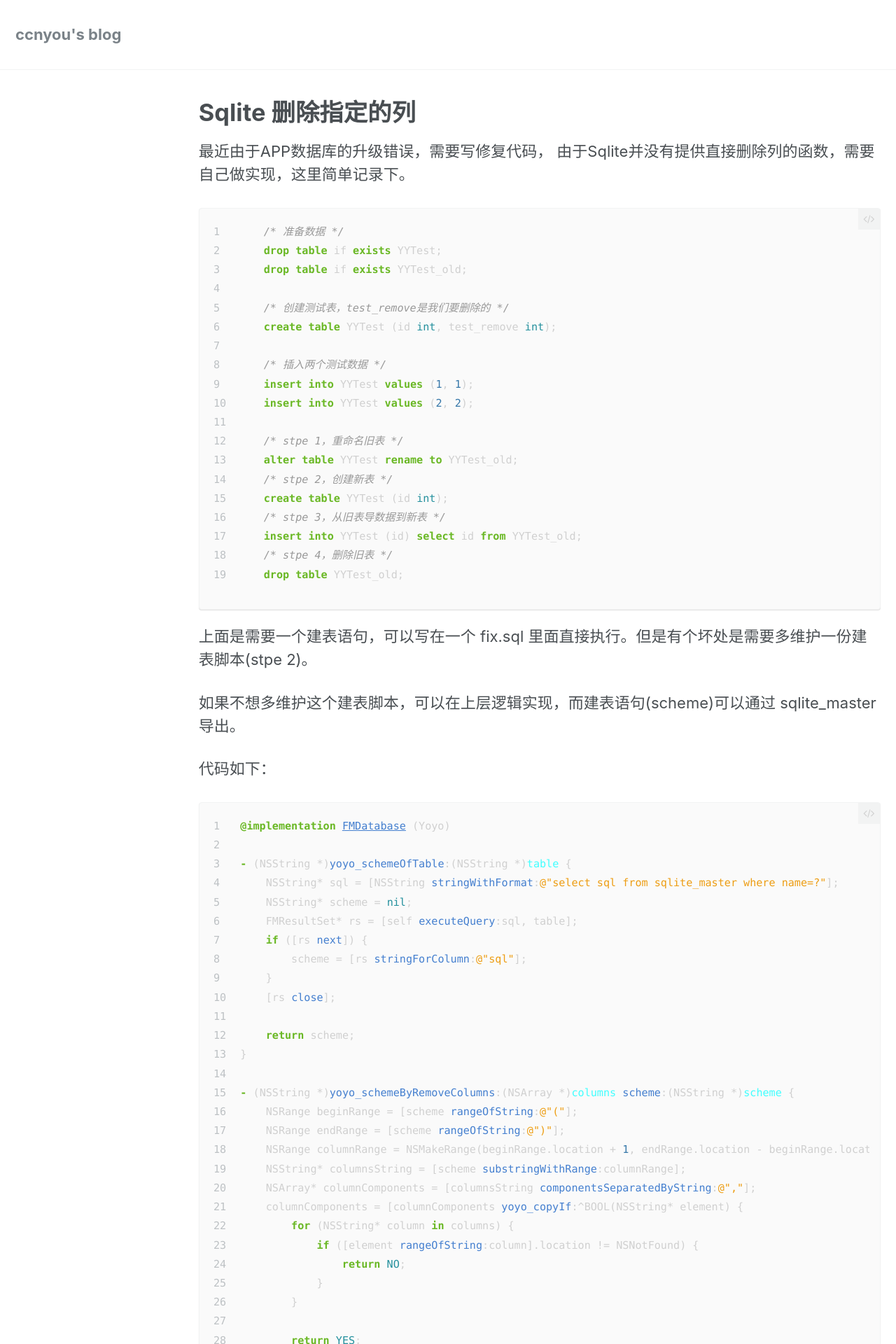
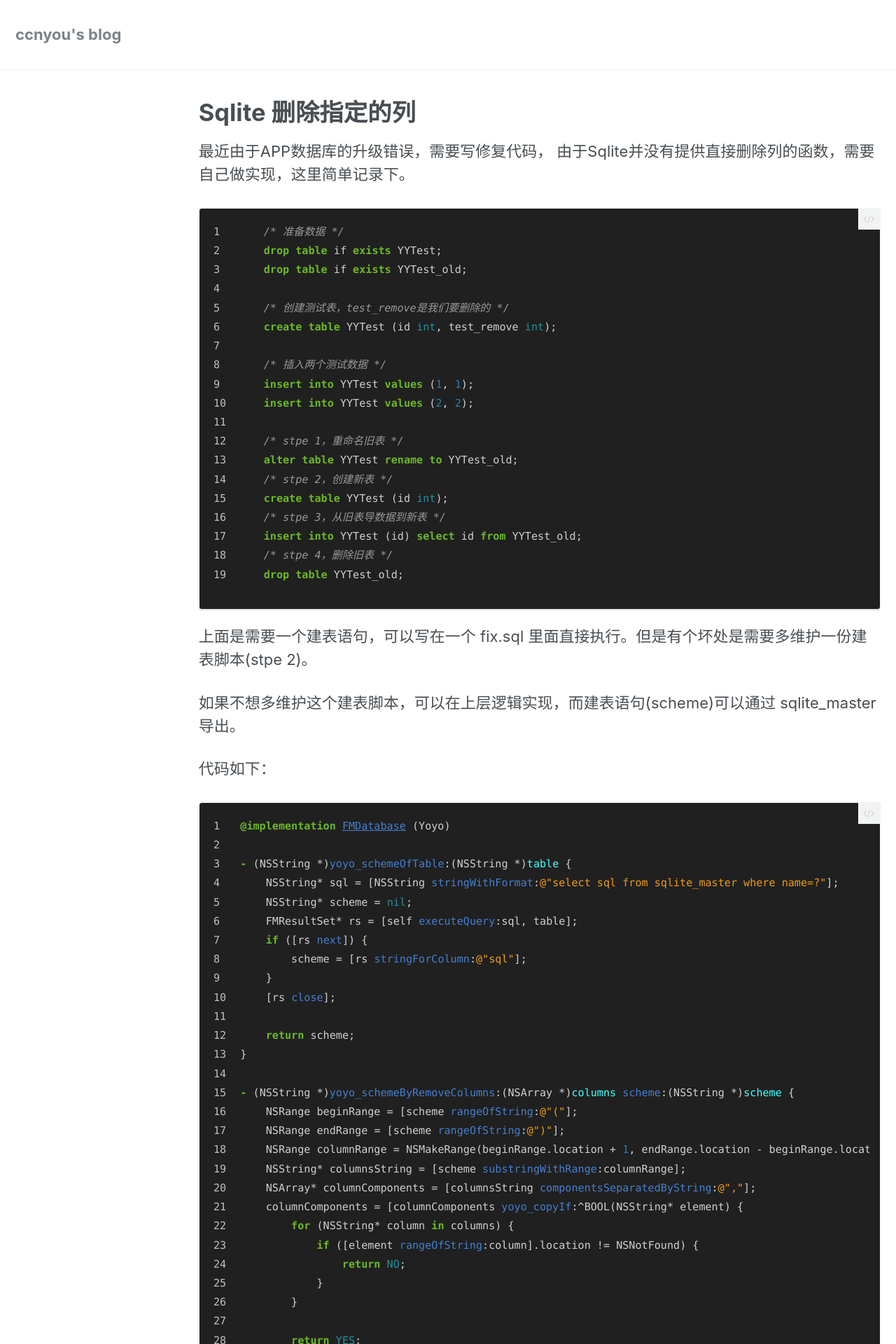
Before and after one commit to ccnyou/ccnyou.github.com, a Jekyll site: the page built from _posts/2016-10-24-01.md, in a window 1280 px wide. Shown: the top 1920 px of the page at 70% size. Built offline with Jekyll 4.4.1, drawn with Linux system fonts in a browser that asks for light colours.

Commit message:
* 语法高亮

```diff
--- a/_config.yml
+++ b/_config.yml
@@ -144,7 +144,7 @@ markdown_ext: "markdown,mkdown,mkdn,mkd,md"
 
 # Conversion
 markdown: kramdown
-highlighter: pygments
+highlighter: rouge
 lsi: false
 excerpt_separator: "<!-- more -->"
 incremental: false
--- a/assets/css/pygments.css
+++ b/assets/css/pygments.css
@@ -1,74 +1,74 @@
-.highlight .hll { background-color: #404040 }
-.highlight  { background: #202020; color: #d0d0d0 }
-.highlight .c { color: #999999; font-style: italic } /* Comment */
-.highlight .err { color: #a61717; background-color: #e3d2d2 } /* Error */
-.highlight .esc { color: #d0d0d0 } /* Escape */
-.highlight .g { color: #d0d0d0 } /* Generic */
-.highlight .k { color: #6ab825; font-weight: bold } /* Keyword */
-.highlight .l { color: #d0d0d0 } /* Literal */
-.highlight .n { color: #d0d0d0 } /* Name */
-.highlight .o { color: #d0d0d0 } /* Operator */
-.highlight .x { color: #d0d0d0 } /* Other */
-.highlight .p { color: #d0d0d0 } /* Punctuation */
-.highlight .ch { color: #999999; font-style: italic } /* Comment.Hashbang */
-.highlight .cm { color: #999999; font-style: italic } /* Comment.Multiline */
-.highlight .cp { color: #cd2828; font-weight: bold } /* Comment.Preproc */
-.highlight .cpf { color: #999999; font-style: italic } /* Comment.PreprocFile */
-.highlight .c1 { color: #999999; font-style: italic } /* Comment.Single */
-.highlight .cs { color: #e50808; font-weight: bold; background-color: #520000 } /* Comment.Special */
-.highlight .gd { color: #d22323 } /* Generic.Deleted */
-.highlight .ge { color: #d0d0d0; font-style: italic } /* Generic.Emph */
-.highlight .gr { color: #d22323 } /* Generic.Error */
-.highlight .gh { color: #ffffff; font-weight: bold } /* Generic.Heading */
-.highlight .gi { color: #589819 } /* Generic.Inserted */
-.highlight .go { color: #cccccc } /* Generic.Output */
-.highlight .gp { color: #aaaaaa } /* Generic.Prompt */
-.highlight .gs { color: #d0d0d0; font-weight: bold } /* Generic.Strong */
-.highlight .gu { color: #ffffff; text-decoration: underline } /* Generic.Subheading */
-.highlight .gt { color: #d22323 } /* Generic.Traceback */
-.highlight .kc { color: #6ab825; font-weight: bold } /* Keyword.Constant */
-.highlight .kd { color: #6ab825; font-weight: bold } /* Keyword.Declaration */
-.highlight .kn { color: #6ab825; font-weight: bold } /* Keyword.Namespace */
-.highlight .kp { color: #6ab825 } /* Keyword.Pseudo */
-.highlight .kr { color: #6ab825; font-weight: bold } /* Keyword.Reserved */
-.highlight .kt { color: #6ab825; font-weight: bold } /* Keyword.Type */
-.highlight .ld { color: #d0d0d0 } /* Literal.Date */
-.highlight .m { color: #3677a9 } /* Literal.Number */
-.highlight .s { color: #ed9d13 } /* Literal.String */
-.highlight .na { color: #bbbbbb } /* Name.Attribute */
-.highlight .nb { color: #24909d } /* Name.Builtin */
-.highlight .nc { color: #447fcf; text-decoration: underline } /* Name.Class */
-.highlight .no { color: #40ffff } /* Name.Constant */
-.highlight .nd { color: #ffa500 } /* Name.Decorator */
-.highlight .ni { color: #d0d0d0 } /* Name.Entity */
-.highlight .ne { color: #bbbbbb } /* Name.Exception */
-.highlight .nf { color: #447fcf } /* Name.Function */
-.highlight .nl { color: #d0d0d0 } /* Name.Label */
-.highlight .nn { color: #447fcf; text-decoration: underline } /* Name.Namespace */
-.highlight .nx { color: #d0d0d0 } /* Name.Other */
-.highlight .py { color: #d0d0d0 } /* Name.Property */
-.highlight .nt { color: #6ab825; font-weight: bold } /* Name.Tag */
-.highlight .nv { color: #40ffff } /* Name.Variable */
-.highlight .ow { color: #6ab825; font-weight: bold } /* Operator.Word */
-.highlight .w { color: #666666 } /* Text.Whitespace */
-.highlight .mb { color: #3677a9 } /* Literal.Number.Bin */
-.highlight .mf { color: #3677a9 } /* Literal.Number.Float */
-.highlight .mh { color: #3677a9 } /* Literal.Number.Hex */
-.highlight .mi { color: #3677a9 } /* Literal.Number.Integer */
-.highlight .mo { color: #3677a9 } /* Literal.Number.Oct */
-.highlight .sb { color: #ed9d13 } /* Literal.String.Backtick */
-.highlight .sc { color: #ed9d13 } /* Literal.String.Char */
-.highlight .sd { color: #ed9d13 } /* Literal.String.Doc */
-.highlight .s2 { color: #ed9d13 } /* Literal.String.Double */
-.highlight .se { color: #ed9d13 } /* Literal.String.Escape */
-.highlight .sh { color: #ed9d13 } /* Literal.String.Heredoc */
-.highlight .si { color: #ed9d13 } /* Literal.String.Interpol */
-.highlight .sx { color: #ffa500 } /* Literal.String.Other */
-.highlight .sr { color: #ed9d13 } /* Literal.String.Regex */
-.highlight .s1 { color: #ed9d13 } /* Literal.String.Single */
-.highlight .ss { color: #ed9d13 } /* Literal.String.Symbol */
-.highlight .bp { color: #24909d } /* Name.Builtin.Pseudo */
-.highlight .vc { color: #40ffff } /* Name.Variable.Class */
-.highlight .vg { color: #40ffff } /* Name.Variable.Global */
-.highlight .vi { color: #40ffff } /* Name.Variable.Instance */
-.highlight .il { color: #3677a9 } /* Literal.Number.Integer.Long */
+figure.highlight .hll { background-color: #404040 }
+figure.highlight  { background: #202020; color: #d0d0d0 }
+figure.highlight .c { color: #999999; font-style: italic } /* Comment */
+figure.highlight .err { color: #a61717; background-color: #e3d2d2 } /* Error */
+figure.highlight .esc { color: #d0d0d0 } /* Escape */
+figure.highlight .g { color: #d0d0d0 } /* Generic */
+figure.highlight .k { color: #6ab825; font-weight: bold } /* Keyword */
+figure.highlight .l { color: #d0d0d0 } /* Literal */
+figure.highlight .n { color: #d0d0d0 } /* Name */
+figure.highlight .o { color: #d0d0d0 } /* Operator */
+figure.highlight .x { color: #d0d0d0 } /* Other */
+figure.highlight .p { color: #d0d0d0 } /* Punctuation */
+figure.highlight .ch { color: #999999; font-style: italic } /* Comment.Hashbang */
+figure.highlight .cm { color: #999999; font-style: italic } /* Comment.Multiline */
+figure.highlight .cp { color: #cd2828; font-weight: bold } /* Comment.Preproc */
+figure.highlight .cpf { color: #999999; font-style: italic } /* Comment.PreprocFile */
+figure.highlight .c1 { color: #999999; font-style: italic } /* Comment.Single */
+figure.highlight .cs { color: #e50808; font-weight: bold; background-color: #520000 } /* Comment.Special */
+figure.highlight .gd { color: #d22323 } /* Generic.Deleted */
+figure.highlight .ge { color: #d0d0d0; font-style: italic } /* Generic.Emph */
+figure.highlight .gr { color: #d22323 } /* Generic.Error */
+figure.highlight .gh { color: #ffffff; font-weight: bold } /* Generic.Heading */
+figure.highlight .gi { color: #589819 } /* Generic.Inserted */
+figure.highlight .go { color: #cccccc } /* Generic.Output */
+figure.highlight .gp { color: #aaaaaa } /* Generic.Prompt */
+figure.highlight .gs { color: #d0d0d0; font-weight: bold } /* Generic.Strong */
+figure.highlight .gu { color: #ffffff; text-decoration: underline } /* Generic.Subheading */
+figure.highlight .gt { color: #d22323 } /* Generic.Traceback */
+figure.highlight .kc { color: #6ab825; font-weight: bold } /* Keyword.Constant */
+figure.highlight .kd { color: #6ab825; font-weight: bold } /* Keyword.Declaration */
+figure.highlight .kn { color: #6ab825; font-weight: bold } /* Keyword.Namespace */
+figure.highlight .kp { color: #6ab825 } /* Keyword.Pseudo */
+figure.highlight .kr { color: #6ab825; font-weight: bold } /* Keyword.Reserved */
+figure.highlight .kt { color: #6ab825; font-weight: bold } /* Keyword.Type */
+figure.highlight .ld { color: #d0d0d0 } /* Literal.Date */
+figure.highlight .m { color: #3677a9 } /* Literal.Number */
+figure.highlight .s { color: #ed9d13 } /* Literal.String */
+figure.highlight .na { color: #bbbbbb } /* Name.Attribute */
+figure.highlight .nb { color: #24909d } /* Name.Builtin */
+figure.highlight .nc { color: #447fcf; text-decoration: underline } /* Name.Class */
+figure.highlight .no { color: #40ffff } /* Name.Constant */
+figure.highlight .nd { color: #ffa500 } /* Name.Decorator */
+figure.highlight .ni { color: #d0d0d0 } /* Name.Entity */
+figure.highlight .ne { color: #bbbbbb } /* Name.Exception */
+figure.highlight .nf { color: #447fcf } /* Name.Function */
+figure.highlight .nl { color: #d0d0d0 } /* Name.Label */
+figure.highlight .nn { color: #447fcf; text-decoration: underline } /* Name.Namespace */
+figure.highlight .nx { color: #d0d0d0 } /* Name.Other */
+figure.highlight .py { color: #d0d0d0 } /* Name.Property */
+figure.highlight .nt { color: #6ab825; font-weight: bold } /* Name.Tag */
+figure.highlight .nv { color: #40ffff } /* Name.Variable */
+figure.highlight .ow { color: #6ab825; font-weight: bold } /* Operator.Word */
+figure.highlight .w { color: #666666 } /* Text.Whitespace */
+figure.highlight .mb { color: #3677a9 } /* Literal.Number.Bin */
+figure.highlight .mf { color: #3677a9 } /* Literal.Number.Float */
+figure.highlight .mh { color: #3677a9 } /* Literal.Number.Hex */
+figure.highlight .mi { color: #3677a9 } /* Literal.Number.Integer */
+figure.highlight .mo { color: #3677a9 } /* Literal.Number.Oct */
+figure.highlight .sb { color: #ed9d13 } /* Literal.String.Backtick */
+figure.highlight .sc { color: #ed9d13 } /* Literal.String.Char */
+figure.highlight .sd { color: #ed9d13 } /* Literal.String.Doc */
+figure.highlight .s2 { color: #ed9d13 } /* Literal.String.Double */
+figure.highlight .se { color: #ed9d13 } /* Literal.String.Escape */
+figure.highlight .sh { color: #ed9d13 } /* Literal.String.Heredoc */
+figure.highlight .si { color: #ed9d13 } /* Literal.String.Interpol */
+figure.highlight .sx { color: #ffa500 } /* Literal.String.Other */
+figure.highlight .sr { color: #ed9d13 } /* Literal.String.Regex */
+figure.highlight .s1 { color: #ed9d13 } /* Literal.String.Single */
+figure.highlight .ss { color: #ed9d13 } /* Literal.String.Symbol */
+figure.highlight .bp { color: #24909d } /* Name.Builtin.Pseudo */
+figure.highlight .vc { color: #40ffff } /* Name.Variable.Class */
+figure.highlight .vg { color: #40ffff } /* Name.Variable.Global */
+figure.highlight .vi { color: #40ffff } /* Name.Variable.Instance */
+figure.highlight .il { color: #3677a9 } /* Literal.Number.Integer.Long */
```
